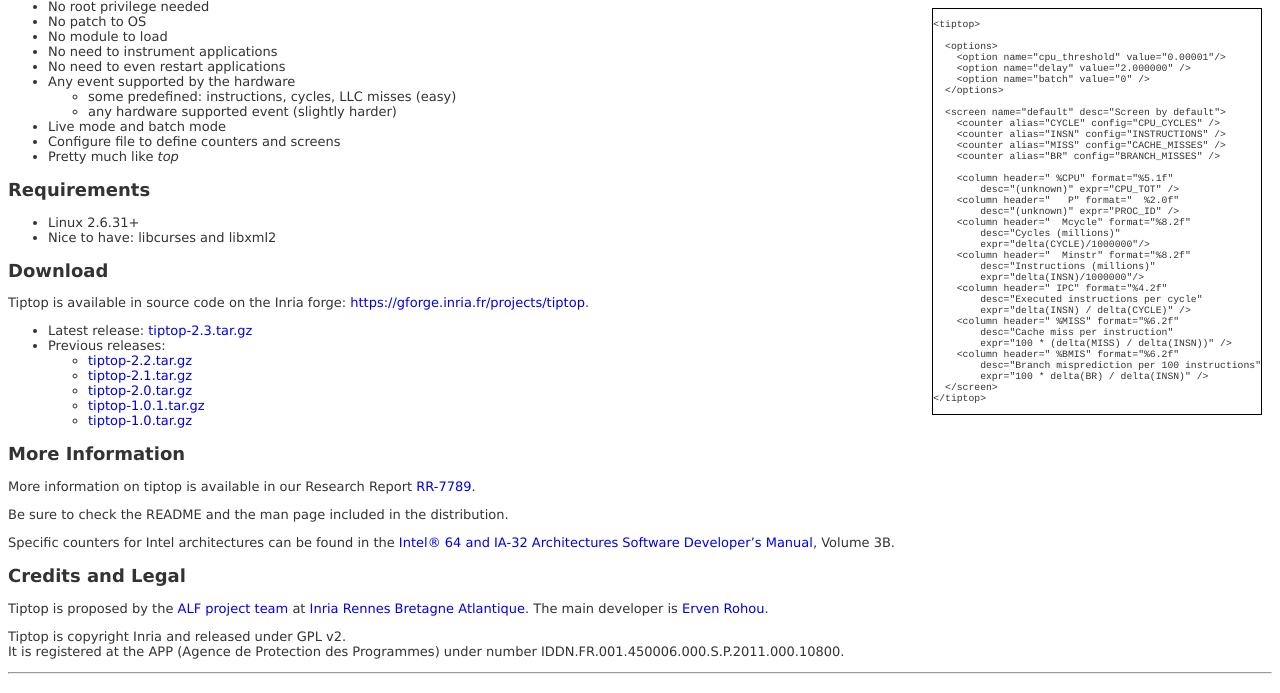
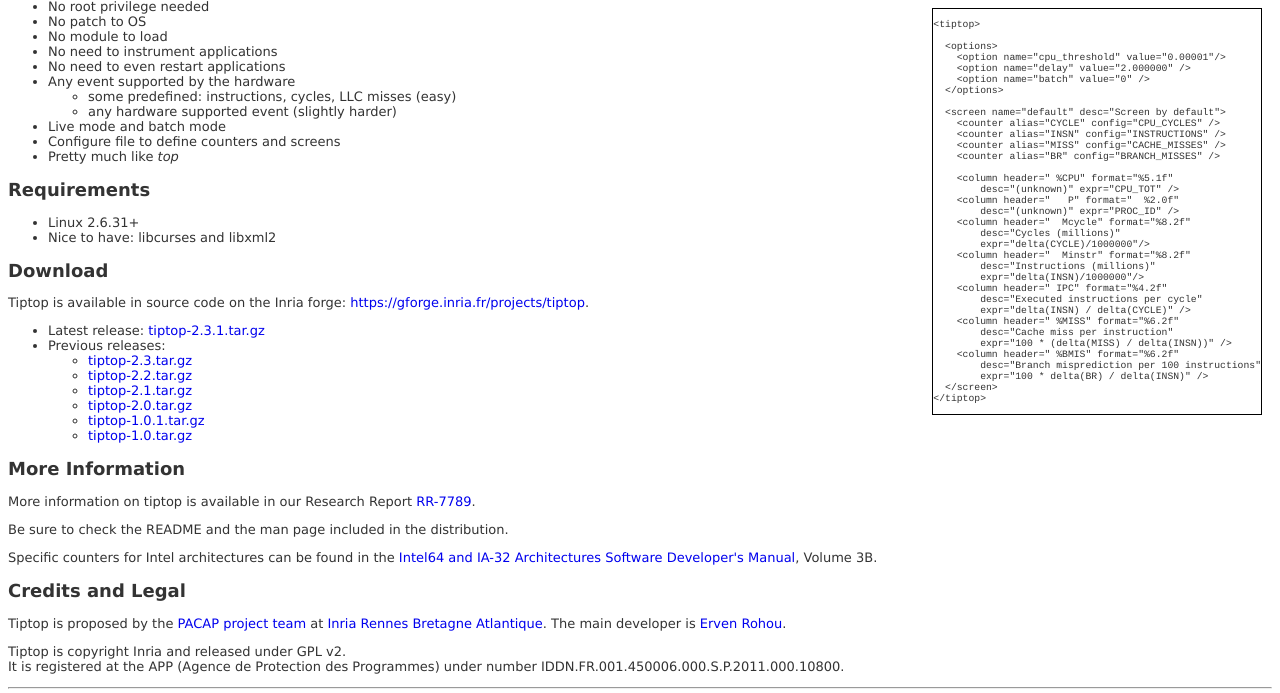
Before and after one commit to Florent2305/tiptop, a PHP site: page / in a window 1280 px wide. Shown: the part 387-1080 px from the top of the page. Run offline with PHP 8.4, Linux system fonts and the light colour scheme.

Commit message:
Prepare web page for 2.3.1.
git-svn-id: svn+ssh://scm.gforge.inria.fr/svnroot/tiptop/trunk@330 fd2ea14d-3e48-4a98-bac5-13ccbbe52f7f

```diff
--- a/www/htdocs/index.php
+++ b/www/htdocs/index.php
@@ -157,9 +157,10 @@ technical report Inria RR-7789: <a href="http://hal.inria.fr/hal-00639173">http:
 forge: <a href="https://gforge.inria.fr/projects/tiptop" title="Tiptop
 on Inria forge">https://gforge.inria.fr/projects/tiptop</a>.</p>
 <ul>
-<li>Latest release: <a href="releases/tiptop-2.3.tar.gz">tiptop-2.3.tar.gz</a></li>
+<li>Latest release: <a href="releases/tiptop-2.3.1.tar.gz">tiptop-2.3.1.tar.gz</a></li>
 <li>Previous releases:
 <ul>
+  <li><a href="releases/tiptop-2.3.tar.gz">tiptop-2.3.tar.gz</a></li>
   <li><a href="releases/tiptop-2.2.tar.gz">tiptop-2.2.tar.gz</a></li>
   <li><a href="releases/tiptop-2.1.tar.gz">tiptop-2.1.tar.gz</a></li>
   <li><a href="releases/tiptop-2.0.tar.gz">tiptop-2.0.tar.gz</a></li>
@@ -176,17 +177,16 @@ Hardware Performance Counters for the Masses">RR-7789</a>.</p>
 <p>Be sure to check the README and the man page included in the distribution.</p>
 
 <p>Specific counters for Intel architectures can be found in the
-<a href="http://www.intel.com/content/www/us/en/processors/architectures-software-developer-manuals.html">Intel®
-64 and IA-32 Architectures Software Developer’s Manual</a>, Volume
+<a href="http://www.intel.com/content/www/us/en/processors/architectures-software-developer-manuals.html">Intel64 and IA-32 Architectures Software Developer's Manual</a>, Volume
 3B.</p>
 
 
 <h2>Credits and Legal</h2>
-<p>Tiptop is proposed by the <a href="http://www.irisa.fr/alf">ALF
+<p>Tiptop is proposed by the <a href="https://team.inria.fr/pacap/">PACAP
 project team</a>
 at <a href="http://www.inria.fr/en/centre/rennes">Inria Rennes
 Bretagne Atlantique</a>. The main developer
-is <a href="http://www.irisa.fr/alf/rohou">Erven Rohou</a>.</p>
+is <a href="https://team.inria.fr/pacap/members/rohou/">Erven Rohou</a>.</p>
 <p>Tiptop is copyright Inria and released under GPL v2.<br/> It is
 registered at the APP (Agence de Protection des Programmes) under
 number IDDN.FR.001.450006.000.S.P.2011.000.10800.</p>
```
